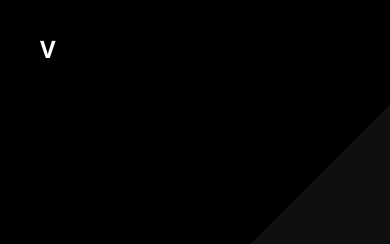
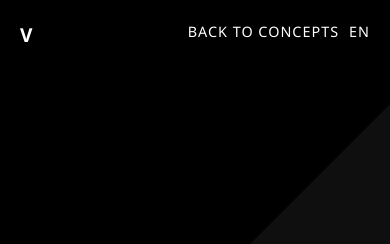
Before and after one commit to mrvlajnic/veltron, a plain HTML site: page concept-v1-sportline.html in a window 390 px wide. Shown: the top 244 px of the page. Drawn offline with Linux system fonts and the light colour scheme.

Commit message:
fix: Adjust fixed navigation positioning on mobile

```diff
--- a/Assets/css/concept-styles.css
+++ b/Assets/css/concept-styles.css
@@ -342,11 +342,19 @@
         min-height: 100vh;
         padding: 80px 20px;
     }
-    .fixed-nav, .scroll-indicator, .section-pagination {
+    .scroll-indicator, .section-pagination {
         display: none;
     }
+    .fixed-nav {
+        top: 20px;
+        right: 20px;
+        gap: 10px;
+        font-size: 0.8rem;
+    }
     .fixed-logo {
-        position: absolute;
+        top: 20px;
+        left: 20px;
+        font-size: 1.2rem;
     }
     .hero-content-detail h1 {
         font-size: 3rem;
```
